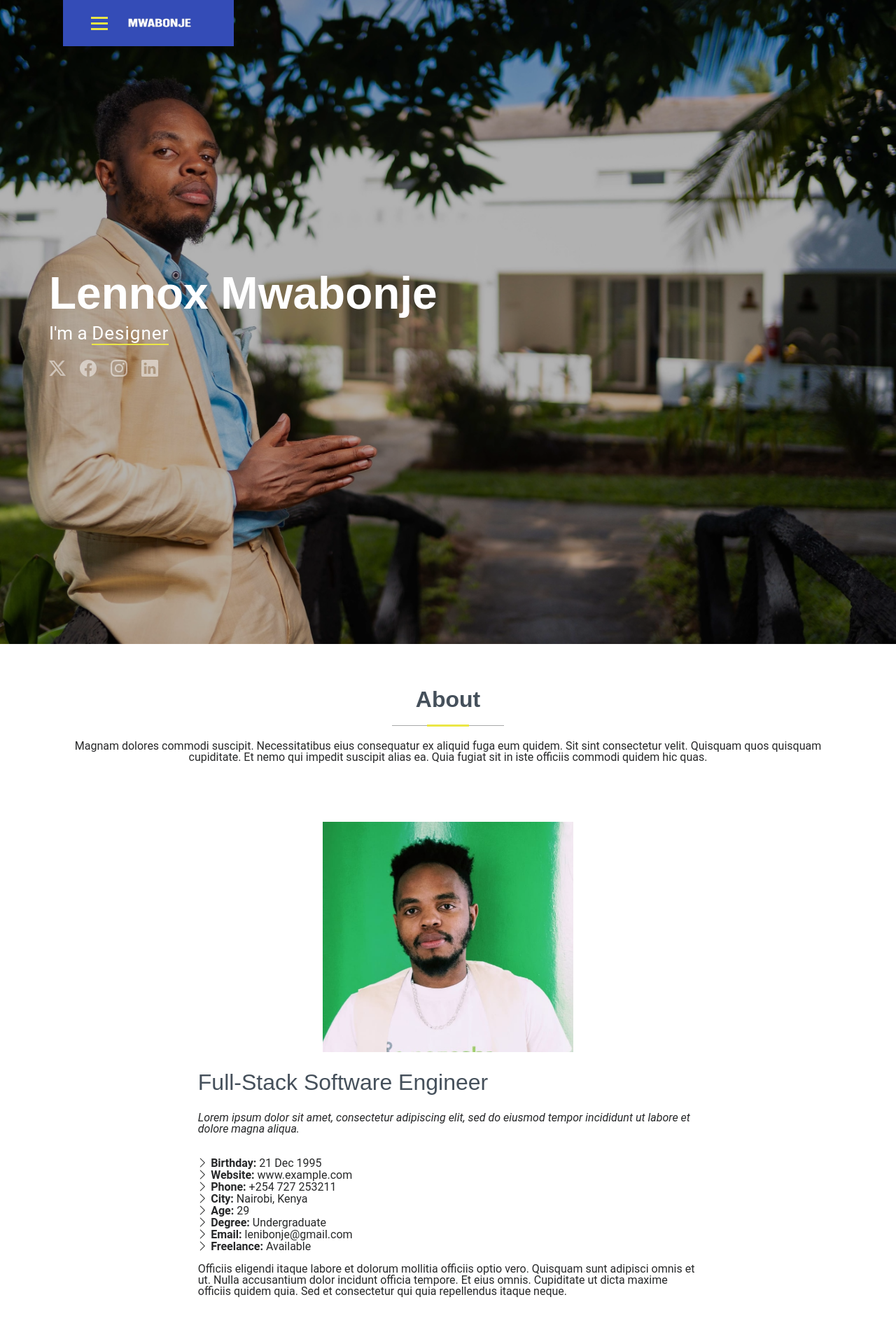
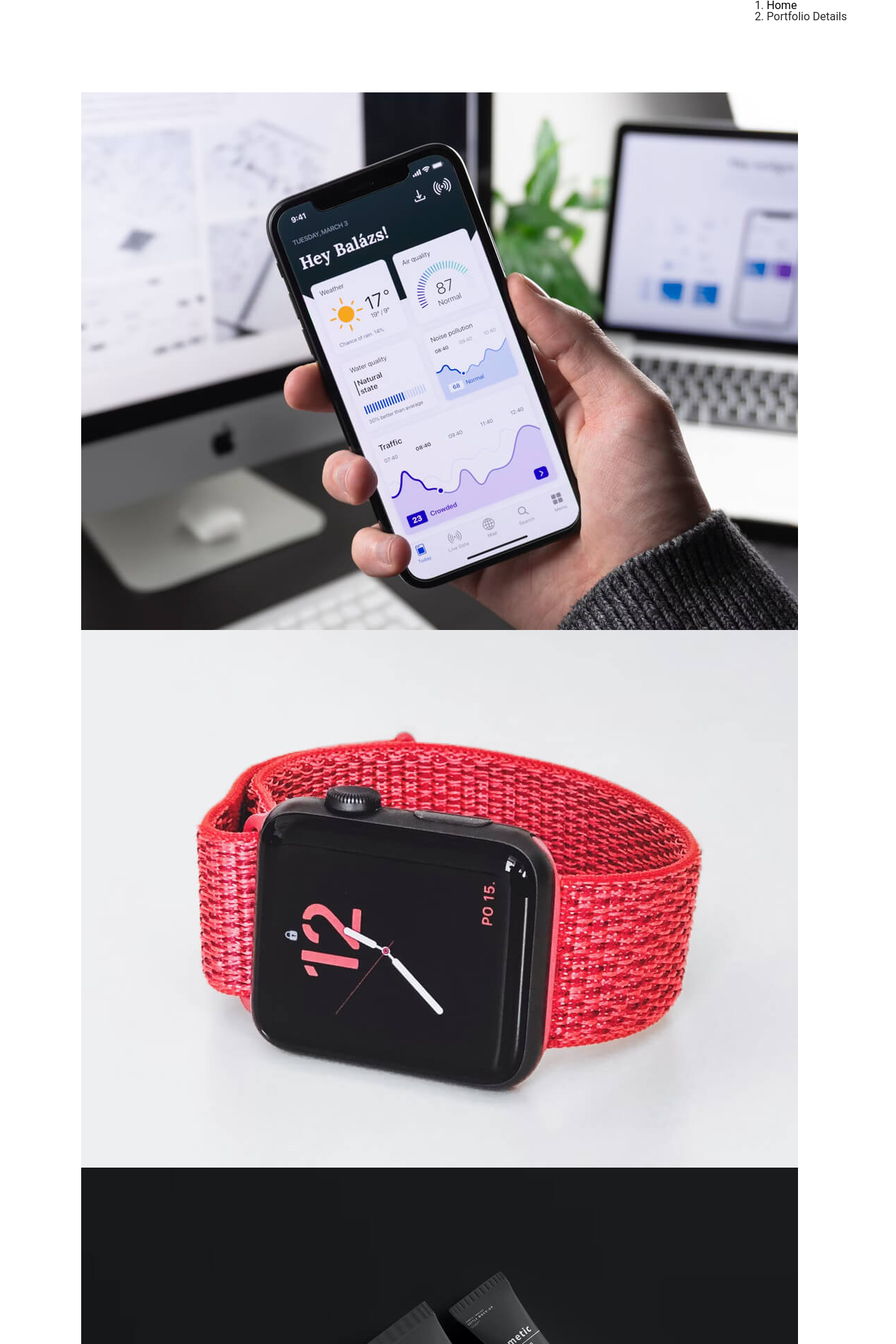
Before and after one commit to lenblazy/mwabonje-portfolio, a React (Vite) app: page /portfolio in a window 1280 px wide. Shown: the top 1920 px of the page at 70% size. Built offline with nearby package versions, Linux system fonts and the light colour scheme.

Commit message:
Can navigate to portfolio details page

```diff
--- a/package.json
+++ b/package.json
@@ -11,7 +11,8 @@
   },
   "dependencies": {
     "react": "^19.1.0",
-    "react-dom": "^19.1.0"
+    "react-dom": "^19.1.0",
+    "react-router": "^7.6.3"
   },
   "devDependencies": {
     "@eslint/js": "^9.25.0",
--- a/src/App.jsx
+++ b/src/App.jsx
@@ -1,10 +1,18 @@
 import React from 'react';
 import PageWrapper from './components/PageWrapper';
 import Home from './components/pages/Home';
+import PortfolioDetails from './components/pages/PortfolioDetails';
+import { BrowserRouter as Router, Routes, Route } from "react-router";
+
 
 const App = () => (
 	<PageWrapper >
-		<Home />
+		<Router>
+			<Routes>
+				<Route index element={<Home />} />
+				<Route path="portfolio" element={<PortfolioDetails />} />
+			</Routes>
+		</Router>
 	</PageWrapper>
 );
 
--- a/src/components/pages/PortfolioDetails.jsx
+++ b/src/components/pages/PortfolioDetails.jsx
@@ -1,106 +1,57 @@
 import React from "react";
+import { NavLink, Link } from "react-router";
 
 const PortfolioDetails = () => (
-	<div class="portfolio-details-page">
+	<div className="portfolio-details-page">
 
-  <header id="header" class="header dark-background d-flex flex-column">
-    <i class="header-toggle d-xl-none bi bi-list"></i>
+		<main className="main">
 
-    <div class="profile-img">
-      <img src="assets/img/profile-img.jpg" alt="" class="img-fluid rounded-circle" />
-    </div>
-
-    <a href="index.html" class="logo d-flex align-items-center justify-content-center">
-      <img src="assets/img/logo.png" alt="" />
-      <h1 class="sitename">Lennox Mwabonje</h1>
-    </a>
-
-    <div class="social-links text-center">
-      <a href="#" class="twitter"><i class="bi bi-twitter-x"></i></a>
-      <a href="#" class="facebook"><i class="bi bi-facebook"></i></a>
-      <a href="#" class="instagram"><i class="bi bi-instagram"></i></a>
-      <a href="#" class="google-plus"><i class="bi bi-skype"></i></a>
-      <a href="#" class="linkedin"><i class="bi bi-linkedin"></i></a>
-    </div>
-
-    <nav id="navmenu" class="navmenu">
-      <ul>
-        <li><a href="#hero"><i class="bi bi-house navicon"></i>Home</a></li>
-        <li><a href="#about"><i class="bi bi-person navicon"></i> About</a></li>
-        <li><a href="#resume"><i class="bi bi-file-earmark-text navicon"></i> Resume</a></li>
-        <li><a href="#portfolio"><i class="bi bi-images navicon"></i> Portfolio</a></li>
-        <li><a href="#services"><i class="bi bi-hdd-stack navicon"></i> Services</a></li>
-        <li class="dropdown"><a href="#"><i class="bi bi-menu-button navicon"></i> <span>Dropdown</span> <i class="bi bi-chevron-down toggle-dropdown"></i></a>
-          <ul>
-            <li><a href="#">Dropdown 1</a></li>
-            <li class="dropdown"><a href="#"><span>Deep Dropdown</span> <i class="bi bi-chevron-down toggle-dropdown"></i></a>
-              <ul>
-                <li><a href="#">Deep Dropdown 1</a></li>
-                <li><a href="#">Deep Dropdown 2</a></li>
-                <li><a href="#">Deep Dropdown 3</a></li>
-                <li><a href="#">Deep Dropdown 4</a></li>
-                <li><a href="#">Deep Dropdown 5</a></li>
-              </ul>
-            </li>
-            <li><a href="#">Dropdown 2</a></li>
-            <li><a href="#">Dropdown 3</a></li>
-            <li><a href="#">Dropdown 4</a></li>
-          </ul>
-        </li>
-        <li><a href="#contact"><i class="bi bi-envelope navicon"></i> Contact</a></li>
-      </ul>
-    </nav>
-
-  </header>
-
-  <main class="main">
-
-    <div class="page-title dark-background">
-      <div class="container d-lg-flex justify-content-between align-items-center">
-        <h1 class="mb-2 mb-lg-0">Portfolio Details</h1>
-        <nav class="breadcrumbs">
+			<div className="page-title dark-background">
+				<div className="container d-lg-flex justify-content-between align-items-center">
+					<h1 className="mb-2 mb-lg-0">Portfolio Details</h1>
+					<nav className="breadcrumbs">
 						<ol>
-            <li><a href="index.html">Home</a></li>
-            <li class="current">Portfolio Details</li>
+							<li><Link to="/">Home</Link></li>
+							<li className="current">Portfolio Details</li>
 						</ol>
 					</nav>
 				</div>
 			</div>
 
-    <section id="portfolio-details" class="portfolio-details section">
+			<section id="portfolio-details" className="portfolio-details section">
 
-      <div class="container" data-aos="fade-up" data-aos-delay="100">
+				<div className="container" data-aos="fade-up" data-aos-delay="100">
 
-        <div class="row gy-4">
+					<div className="row gy-4">
 
-          <div class="col-lg-8">
-            <div class="portfolio-details-slider swiper init-swiper">
+						<div className="col-lg-8">
+							<div className="portfolio-details-slider swiper init-swiper">
 
-              <div class="swiper-wrapper align-items-center">
+								<div className="swiper-wrapper align-items-center">
 
-                <div class="swiper-slide">
+									<div className="swiper-slide">
 										<img src="assets/img/portfolio/app-1.jpg" alt="" />
 									</div>
 
-                <div class="swiper-slide">
+									<div className="swiper-slide">
 										<img src="assets/img/portfolio/product-1.jpg" alt="" />
 									</div>
 
-                <div class="swiper-slide">
+									<div className="swiper-slide">
 										<img src="assets/img/portfolio/branding-1.jpg" alt="" />
 									</div>
 
-                <div class="swiper-slide">
+									<div className="swiper-slide">
 										<img src="assets/img/portfolio/books-1.jpg" alt="" />
 									</div>
 
 								</div>
-              <div class="swiper-pagination"></div>
+								<div className="swiper-pagination"></div>
 							</div>
 						</div>
 
-          <div class="col-lg-4">
-            <div class="portfolio-info" data-aos="fade-up" data-aos-delay="200">
+						<div className="col-lg-4">
+							<div className="portfolio-info" data-aos="fade-up" data-aos-delay="200">
 								<h3>Project information</h3>
 								<ul>
 									<li><strong>Category</strong>: Web design</li>
@@ -109,7 +60,7 @@ const PortfolioDetails = () => (
 									<li><strong>Project URL</strong>: <a href="#">www.example.com</a></li>
 								</ul>
 							</div>
-            <div class="portfolio-description" data-aos="fade-up" data-aos-delay="300">
+							<div className="portfolio-description" data-aos="fade-up" data-aos-delay="300">
 								<h2>Exercitationem repudiandae officiis neque suscipit</h2>
 								<p>
 									Autem ipsum nam porro corporis rerum. Quis eos dolorem eos itaque inventore commodi labore quia quia. Exercitationem repudiandae officiis neque suscipit non officia eaque itaque enim. Voluptatem officia accusantium nesciunt est omnis tempora consectetur dignissimos. Sequi nulla at esse enim cum deserunt eius.
--- a/src/components/sections/Portfolio.jsx
+++ b/src/components/sections/Portfolio.jsx
@@ -1,4 +1,5 @@
 import React from "react";
+import { NavLink, Link } from "react-router";
 
 const Portfolio = () => (
 	 <section id="portfolio" className="portfolio section">
@@ -27,7 +28,7 @@ const Portfolio = () => (
                 <h4>App 1</h4>
                 <p>Lorem ipsum, dolor sit</p>
                 <a href="assets/img/portfolio/app-1.jpg" title="App 1" data-gallery="portfolio-gallery-app" className="glightbox preview-link"><i className="bi bi-zoom-in"></i></a>
-                <a href="portfolio-details.html" title="More Details" className="details-link"><i className="bi bi-link-45deg"></i></a>
+                <Link to="/portfolio" title="More Details" className="details-link"><i className="bi bi-link-45deg"></i></Link>
               </div>
             </div>
 
@@ -37,17 +38,17 @@ const Portfolio = () => (
                 <h4>Product 1</h4>
                 <p>Lorem ipsum, dolor sit</p>
                 <a href="assets/img/portfolio/app-2.jpg" title="Product 1" data-gallery="portfolio-gallery-product" className="glightbox preview-link"><i className="bi bi-zoom-in"></i></a>
-                <a href="portfolio-details.html" title="More Details" className="details-link"><i className="bi bi-link-45deg"></i></a>
+                <Link to="/portfolio" title="More Details" className="details-link"><i className="bi bi-link-45deg"></i></Link>
               </div>
             </div>
 
             <div className="col-lg-4 col-md-6 portfolio-item isotope-item filter-branding">
-              <img src="assets/img/masonry-portfolio/masonry-portfolio-3.jpg" className="img-fluid" alt="" />
+              <img src="assets/img/portfolio/app-3.jpg" className="img-fluid" alt="" />
               <div className="portfolio-info">
                 <h4>Branding 1</h4>
                 <p>Lorem ipsum, dolor sit</p>
-                <a href="assets/img/masonry-portfolio/masonry-portfolio-3.jpg" title="Branding 1" data-gallery="portfolio-gallery-branding" className="glightbox preview-link"><i className="bi bi-zoom-in"></i></a>
-                <a href="portfolio-details.html" title="More Details" className="details-link"><i className="bi bi-link-45deg"></i></a>
+                <a href="assets/img/portfolio/app-3.jpg" title="Branding 1" data-gallery="portfolio-gallery-branding" className="glightbox preview-link"><i className="bi bi-zoom-in"></i></a>
+                <Link to="/portfolio" title="More Details" className="details-link"><i className="bi bi-link-45deg"></i></Link>
               </div>
             </div>
 
@@ -57,57 +58,7 @@ const Portfolio = () => (
                 <h4>App 2</h4>
                 <p>Lorem ipsum, dolor sit</p>
                 <a href="assets/img/masonry-portfolio/masonry-portfolio-4.jpg" title="App 2" data-gallery="portfolio-gallery-app" className="glightbox preview-link"><i className="bi bi-zoom-in"></i></a>
-                <a href="portfolio-details.html" title="More Details" className="details-link"><i className="bi bi-link-45deg"></i></a>
-              </div>
-            </div>
-
-            <div className="col-lg-4 col-md-6 portfolio-item isotope-item filter-product">
-              <img src="assets/img/masonry-portfolio/masonry-portfolio-5.jpg" className="img-fluid" alt="" />
-              <div className="portfolio-info">
-                <h4>Product 2</h4>
-                <p>Lorem ipsum, dolor sit</p>
-                <a href="assets/img/masonry-portfolio/masonry-portfolio-5.jpg" title="Product 2" data-gallery="portfolio-gallery-product" className="glightbox preview-link"><i className="bi bi-zoom-in"></i></a>
-                <a href="portfolio-details.html" title="More Details" className="details-link"><i className="bi bi-link-45deg"></i></a>
-              </div>
-            </div>
-
-            <div className="col-lg-4 col-md-6 portfolio-item isotope-item filter-branding">
-              <img src="assets/img/masonry-portfolio/masonry-portfolio-6.jpg" className="img-fluid" alt="" />
-              <div className="portfolio-info">
-                <h4>Branding 2</h4>
-                <p>Lorem ipsum, dolor sit</p>
-                <a href="assets/img/masonry-portfolio/masonry-portfolio-6.jpg" title="Branding 2" data-gallery="portfolio-gallery-branding" className="glightbox preview-link"><i className="bi bi-zoom-in"></i></a>
-                <a href="portfolio-details.html" title="More Details" className="details-link"><i className="bi bi-link-45deg"></i></a>
-              </div>
-            </div>
-
-            <div className="col-lg-4 col-md-6 portfolio-item isotope-item filter-app">
-              <img src="assets/img/masonry-portfolio/masonry-portfolio-7.jpg" className="img-fluid" alt="" />
-              <div className="portfolio-info">
-                <h4>App 3</h4>
-                <p>Lorem ipsum, dolor sit</p>
-                <a href="assets/img/masonry-portfolio/masonry-portfolio-7.jpg" title="App 3" data-gallery="portfolio-gallery-app" className="glightbox preview-link"><i className="bi bi-zoom-in"></i></a>
-                <a href="portfolio-details.html" title="More Details" className="details-link"><i className="bi bi-link-45deg"></i></a>
-              </div>
-            </div>
-
-            <div className="col-lg-4 col-md-6 portfolio-item isotope-item filter-product">
-              <img src="assets/img/masonry-portfolio/masonry-portfolio-8.jpg" className="img-fluid" alt="" />
-              <div className="portfolio-info">
-                <h4>Product 3</h4>
-                <p>Lorem ipsum, dolor sit</p>
-                <a href="assets/img/masonry-portfolio/masonry-portfolio-8.jpg" title="Product 3" data-gallery="portfolio-gallery-product" className="glightbox preview-link"><i className="bi bi-zoom-in"></i></a>
-                <a href="portfolio-details.html" title="More Details" className="details-link"><i className="bi bi-link-45deg"></i></a>
-              </div>
-            </div>
-
-            <div className="col-lg-4 col-md-6 portfolio-item isotope-item filter-branding">
-              <img src="assets/img/masonry-portfolio/masonry-portfolio-9.jpg" className="img-fluid" alt="" />
-              <div className="portfolio-info">
-                <h4>Branding 3</h4>
-                <p>Lorem ipsum, dolor sit</p>
-                <a href="assets/img/masonry-portfolio/masonry-portfolio-9.jpg" title="Branding 2" data-gallery="portfolio-gallery-branding" className="glightbox preview-link"><i className="bi bi-zoom-in"></i></a>
-                <a href="portfolio-details.html" title="More Details" className="details-link"><i className="bi bi-link-45deg"></i></a>
+                <Link to="/portfolio" title="More Details" className="details-link"><i className="bi bi-link-45deg"></i></Link>
               </div>
             </div>
 
```
Lines whose indentation alone changed are shown as unchanged.
